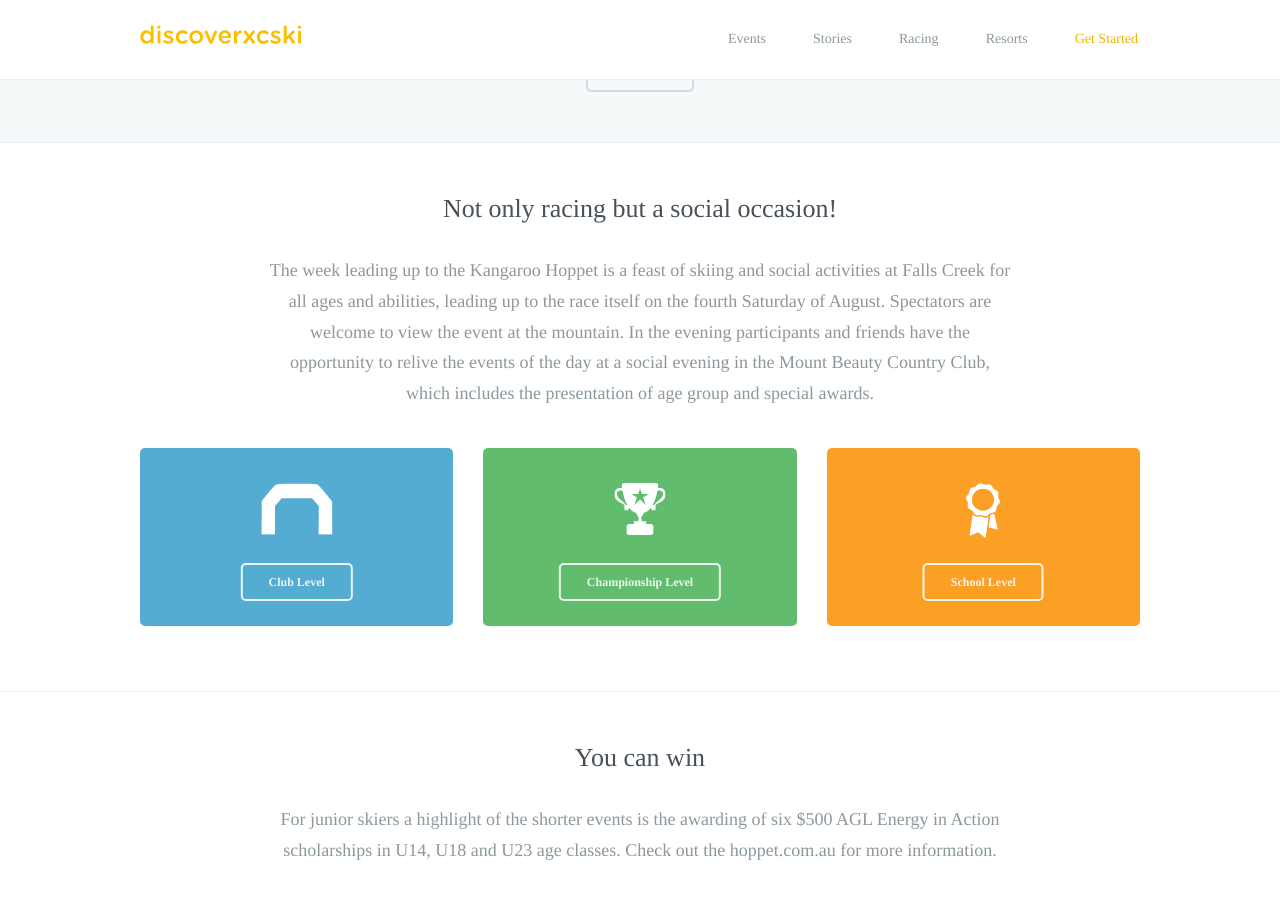
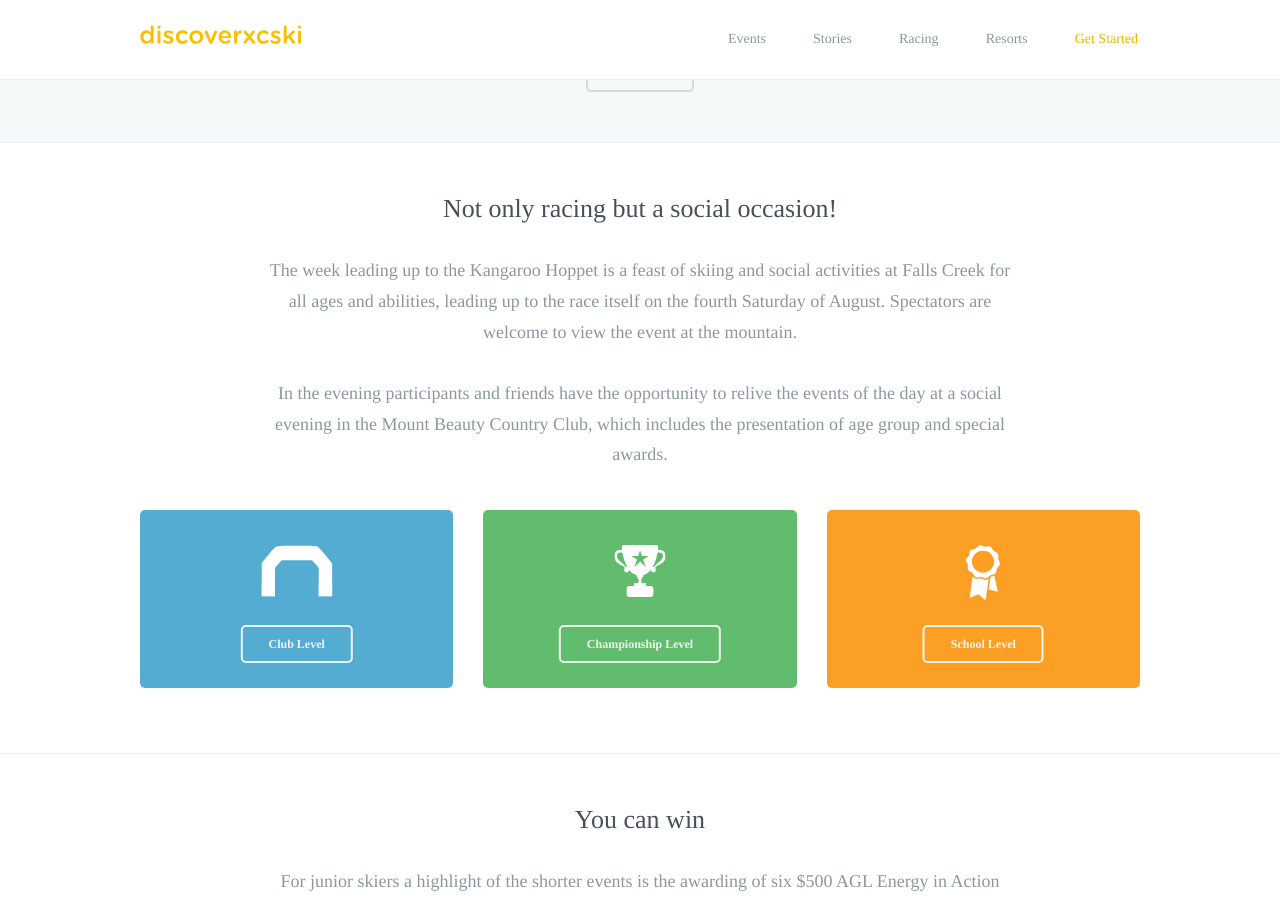
Before and after one commit to robcatto/robcatto.github.io, a Jekyll site: the page built from racing/kangaroo-hoppet/index.html, in a window 1280 px wide and 900 px high, scrolled down 1206 px. Built offline with Jekyll 4.4.1, drawn with Linux system fonts in a browser that asks for light colours; some web fonts are replaced; Markdown is read by kramdown in place of the engine named in the settings; part of the change alters nothing that is shown.

Commit message:
Update index.html

```diff
--- a/racing/kangaroo-hoppet/index.html
+++ b/racing/kangaroo-hoppet/index.html
@@ -66,7 +66,9 @@ layout: default
                  <section class="mobile_section">
                 <h3>Not only racing but a social occasion!</h3>
                 <p>
-                    The week leading up to the Kangaroo Hoppet is a feast of skiing and social activities at Falls Creek for all ages and abilities, leading up to the race itself on the fourth Saturday of August. Spectators are welcome to view the event at the mountain.   In the evening participants and friends have the opportunity to relive the events of the day at a social evening in the Mount Beauty Country Club, which includes the presentation of age group and special awards.
+                    The week leading up to the Kangaroo Hoppet is a feast of skiing and social activities at Falls Creek for all ages and abilities, leading up to the race itself on the fourth Saturday of August. Spectators are welcome to view the event at the mountain.
+                    <p>
+                    In the evening participants and friends have the opportunity to relive the events of the day at a social evening in the Mount Beauty Country Club, which includes the presentation of age group and special awards.
 
                 <div class="row">
 
```
